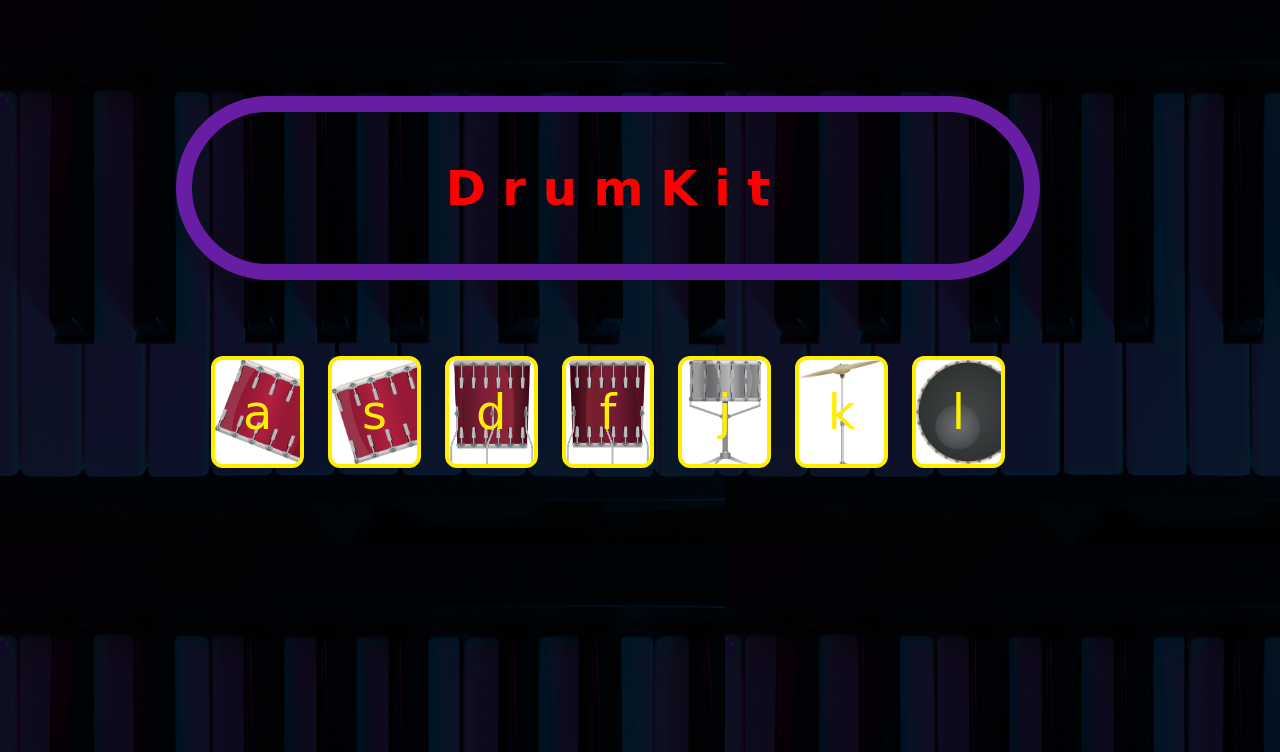
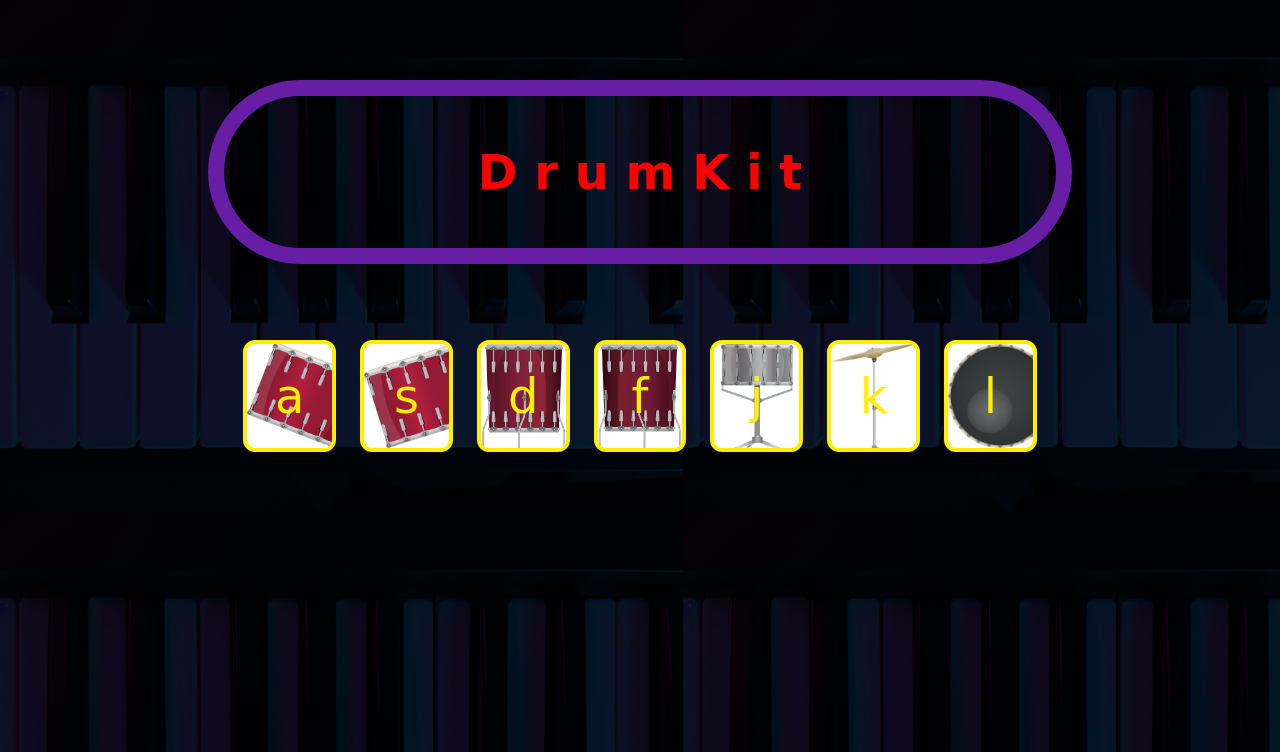
Before and after one commit to manish-0311/The-Drum-Kit, a PHP site: page / in a window 1280 px wide. Shown: the top 752 px of the page. Run offline with PHP 8.4, Linux system fonts and the light colour scheme.

Commit message:
body margin-sides set to auto

```diff
--- a/style.css
+++ b/style.css
@@ -9,7 +9,6 @@
     box-sizing: border-box;
     background-color:rgb(7, 15, 22);
     font-family:  cursive;
-    margin: 2em ;
     background-image: url(Media/piano.jpg);
     background-size: contain;
     background-blend-mode: overlay;
```
